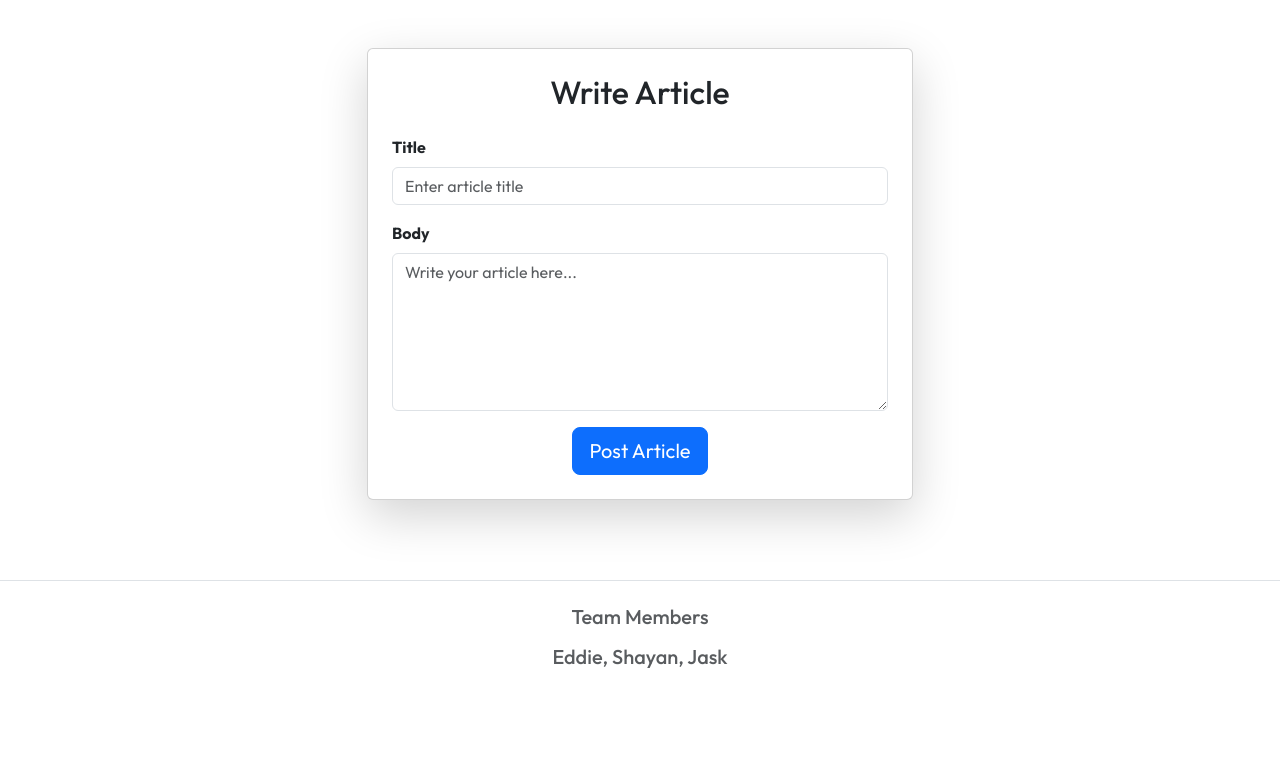
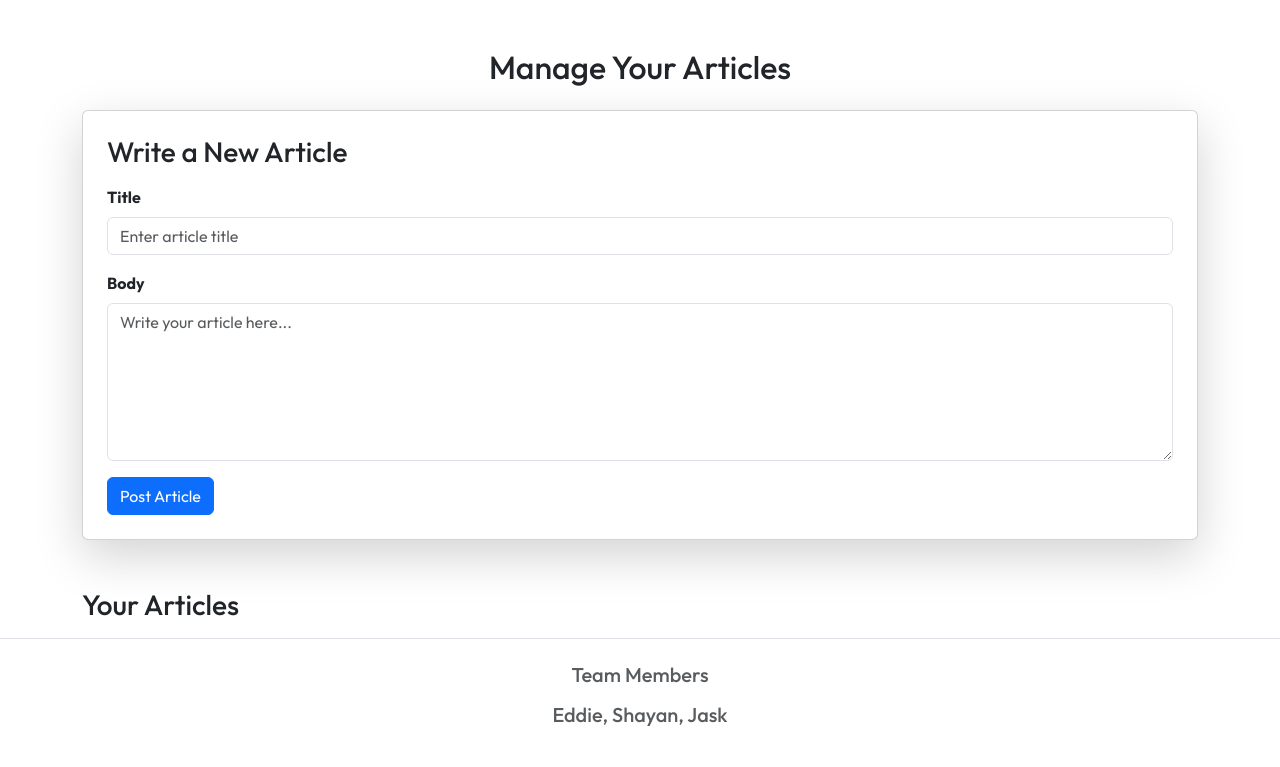
Before and after one commit to shayannikpour/Blog, a PHP site: page /write.php in a window 1280 px wide. Shown: the part 91-858 px from the top of the page. Before the commit the page ends 759 px from the top, so only its background shows below. Run offline with PHP 8.4, Linux system fonts and the light colour scheme; the visitor is signed in with stand-in values (Sample User, id 1); data comes from the database, SQL or seed files in the repository; both versions use the stored data as it was after the commit.

Commit message:
Change home.php design as well as adding functionality for add/delete/edit

```diff
--- a/write.php
+++ b/write.php
@@ -1,43 +1,137 @@
+<?php
+session_start();
+$db = new SQLite3('info.db');
+
+if (!isset($_SESSION['username'])) {
+    header("Location: login.php");
+    exit();
+}
+
+$username = $_SESSION['username'];
+
+// Handle Creating a New Article
+if ($_SERVER["REQUEST_METHOD"] == "POST" && isset($_POST['create_article'])) {
+    $title = trim($_POST['article_title']);
+    $body = trim($_POST['article_body']);
+
+    if (!empty($title) && !empty($body)) {
+        $stmt = $db->prepare("INSERT INTO Articles (ArticleTitle, ArticleBody, CreateDate, ContributerUsername) VALUES (:title, :body, DATE('now'), :username)");
+        $stmt->bindValue(':title', $title, SQLITE3_TEXT);
+        $stmt->bindValue(':body', $body, SQLITE3_TEXT);
+        $stmt->bindValue(':username', $username, SQLITE3_TEXT);
+        $stmt->execute();
+        header("Location: home.php");
+        exit();
+    }
+}
+
+// Handle Article Deletion
+if (isset($_POST['delete_article'])) {
+    $article_id = $_POST['article_id'];
+
+    // Ensure user owns the article before deleting
+    $stmt = $db->prepare("DELETE FROM Articles WHERE ArticleId = :id AND ContributerUsername = :username");
+    $stmt->bindValue(':id', $article_id, SQLITE3_INTEGER);
+    $stmt->bindValue(':username', $username, SQLITE3_TEXT);
+    $stmt->execute();
+}
+
+// Handle Article Editing
+if (isset($_POST['edit_article'])) {
+    $article_id = $_POST['article_id'];
+    $new_title = trim($_POST['article_title']);
+    $new_body = trim($_POST['article_body']);
+
+    if (!empty($new_title) && !empty($new_body)) {
+        $stmt = $db->prepare("UPDATE Articles SET ArticleTitle = :title, ArticleBody = :body WHERE ArticleId = :id AND ContributerUsername = :username");
+        $stmt->bindValue(':title', $new_title, SQLITE3_TEXT);
+        $stmt->bindValue(':body', $new_body, SQLITE3_TEXT);
+        $stmt->bindValue(':id', $article_id, SQLITE3_INTEGER);
+        $stmt->bindValue(':username', $username, SQLITE3_TEXT);
+        $stmt->execute();
+    }
+}
+
+$articles = $db->query("SELECT * FROM Articles WHERE ContributerUsername = '$username' ORDER BY CreateDate DESC");
+?>
+
 <?php include('./inc/inc_header.php'); ?>
 
+<div class="container mt-5">
+    <h2 class="text-center mb-4">Manage Your Articles</h2>
 
-
-<div class="container mt-5">
-    <div class="row justify-content-center">
-        <div class="col-md-8 col-lg-6">
-            <div class="card shadow-lg p-4">
-                <h2 class="text-center mb-4">Write Article</h2>
-                <form method="post" action="home.php">
-                    <!-- Title -->
+    <!-- Create Article Form -->
+    <div class="card shadow-lg p-4 mb-5">
+        <h3 class="mb-3">Write a New Article</h3>
+        <form method="post">
             <div class="mb-3">
                 <label for="article_title" class="form-label fw-bold">Title</label>
                 <input type="text" class="form-control" name="article_title" id="article_title" required placeholder="Enter article title">
             </div>
-
-                    <!-- Body (Large Text Area) -->
             <div class="mb-3">
                 <label for="article_body" class="form-label fw-bold">Body</label>
                 <textarea class="form-control" name="article_body" id="article_body" rows="6" required placeholder="Write your article here..."></textarea>
             </div>
+            <button type="submit" name="create_article" class="btn btn-primary">Post Article</button>
+        </form>
+    </div>
 
-                    <!-- Submit Button -->
-                    <div class="text-center">
-                        <button type="submit" class="btn btn-primary btn-lg">Post Article</button>
+    <!-- List of User Articles -->
+    <h3 class="mb-3">Your Articles</h3>
+    <?php while ($row = $articles->fetchArray(SQLITE3_ASSOC)) { ?>
+        <div class="card mb-3">
+            <div class="card-body">
+                <h4 class="card-title"><?= htmlspecialchars($row['ArticleTitle']) ?></h4>
+                <p class="card-text"><?= nl2br(htmlspecialchars($row['ArticleBody'])) ?></p>
+                <p class="text-muted"><small>Posted on <?= $row['CreateDate'] ?></small></p>
+
+                <!-- Edit Article Button -->
+                <button class="btn btn-warning" onclick="editArticle('<?= $row['ArticleId'] ?>', '<?= htmlspecialchars($row['ArticleTitle']) ?>', '<?= htmlspecialchars($row['ArticleBody']) ?>')">Edit</button>
+
+                <!-- Delete Article Form -->
+                <form method="post" class="d-inline">
+                    <input type="hidden" name="article_id" value="<?= $row['ArticleId'] ?>">
+                    <button type="submit" name="delete_article" class="btn btn-danger" onclick="return confirm('Are you sure you want to delete this article?');">Delete</button>
+                </form>
             </div>
+        </div>
+    <?php } ?>
+</div>
+
+<!-- Edit Article Modal -->
+<div id="editArticleModal" class="modal fade" tabindex="-1">
+    <div class="modal-dialog">
+        <div class="modal-content">
+            <div class="modal-header">
+                <h5 class="modal-title">Edit Article</h5>
+                <button type="button" class="btn-close" data-bs-dismiss="modal"></button>
+            </div>
+            <div class="modal-body">
+                <form method="post">
+                    <input type="hidden" name="article_id" id="edit_article_id">
+                    <div class="mb-3">
+                        <label for="edit_article_title" class="form-label fw-bold">Title</label>
+                        <input type="text" class="form-control" name="article_title" id="edit_article_title" required>
+                    </div>
+                    <div class="mb-3">
+                        <label for="edit_article_body" class="form-label fw-bold">Body</label>
+                        <textarea class="form-control" name="article_body" id="edit_article_body" rows="6" required></textarea>
+                    </div>
+                    <button type="submit" name="edit_article" class="btn btn-success">Update Article</button>
                 </form>
             </div>
         </div>
     </div>
 </div>
 
-
-<?php
-session_start();
-if (!isset($_SESSION['username']))
-{
-    header("Location: login.php");
-    exit();
+<!-- JavaScript to Open Edit Modal -->
+<script>
+    function editArticle(id, title, body) {
+        document.getElementById("edit_article_id").value = id;
+        document.getElementById("edit_article_title").value = title;
+        document.getElementById("edit_article_body").value = body;
+        new bootstrap.Modal(document.getElementById('editArticleModal')).show();
     }
-?>
+</script>
 
 <?php include('./inc/inc_footer.php'); ?>
```
Also changed, not shown: home.php (+50 -40 lines), info.db. Lines whose indentation alone changed are shown as unchanged.
